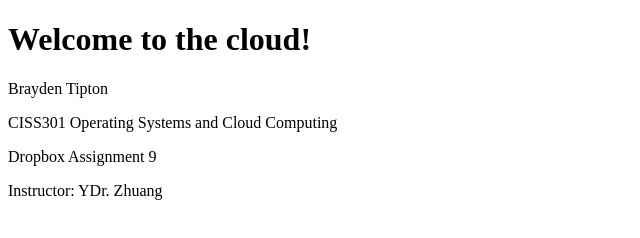
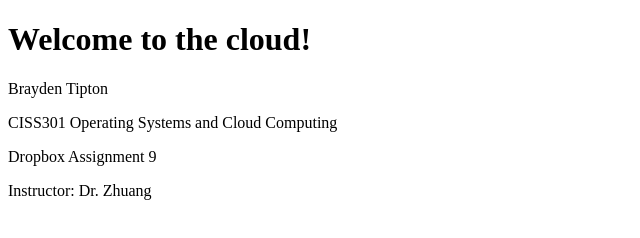
Before and after one commit to bktipton/CloudComputing, a plain HTML site: page index.html in a window 1280 px wide. Shown: the full height of the page, 0-640 px from the left. Drawn offline with Linux system fonts and the light colour scheme.

Commit message:
Update index.html

```diff
--- a/index.html
+++ b/index.html
@@ -10,6 +10,6 @@
 <p>CISS301 Operating Systems and Cloud
 Computing</p>
 <p>Dropbox Assignment 9</p>
-<p>Instructor: YDr. Zhuang</p>
+<p>Instructor: Dr. Zhuang</p>
   </body>
 </html>
```
